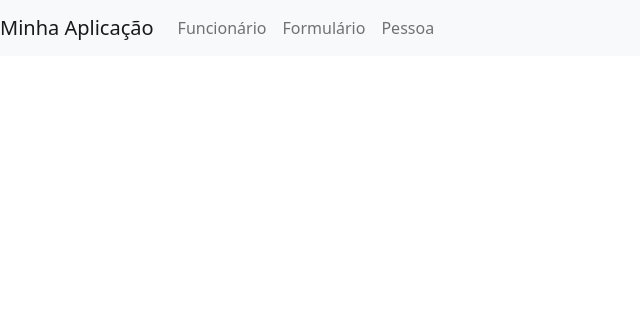
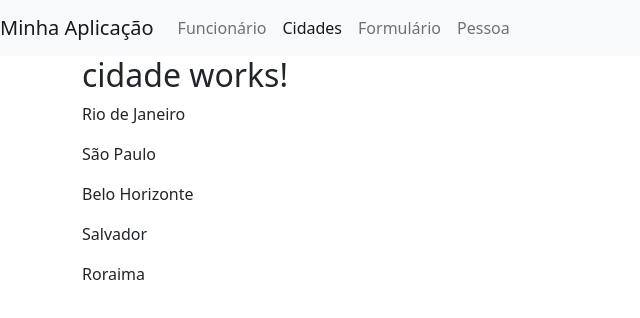
Before and after one commit to tallyto/angular-full-stack, an Angular app: page /cidades in a window 1280 px wide. Before the commit this address led to /. Shown: the top 318 px of the page, without its empty margins (0-640 px from the left). Built offline with nearby package versions, Linux system fonts and the light colour scheme; data requests are answered from the project's data file.

Commit message:
16.3 - fazendo requisicao com get e recebendo o retorno

```diff
--- a/src/app/app-routing.module.ts
+++ b/src/app/app-routing.module.ts
@@ -3,12 +3,14 @@
 import {FuncionarioFormComponent} from "./funcionario-form/funcionario-form.component";
 import {TemplateDrivenFormsComponent} from "./template-driven-forms/template-driven-forms.component";
 import {PessoaComponent} from "./pessoa/pessoa.component";
+import {CidadeComponent} from "./cidade/cidade.component";
 
 const routes: Routes = [
   {path: '', component: FuncionarioFormComponent},
   {path: 'pessoa', component: PessoaComponent},
   {path: 'funcionario', component: FuncionarioFormComponent},
-  {path: 'formulario', component: TemplateDrivenFormsComponent}
+  {path: 'formulario', component: TemplateDrivenFormsComponent},
+  {path: 'cidades', component: CidadeComponent},
 ]
 
 @NgModule({
--- /dev/null
+++ b/src/app/cidade/cidade.component.html
@@ -0,0 +1,11 @@
+<div class="container">
+  <div *ngIf="error" class="alert alert-danger" role="alert">
+    {{error.message}}
+  </div>
+  <h2>cidade works!</h2>
+  <div *ngIf="cidades.length > 0">
+    <p *ngFor="let cidade of cidades">
+      {{cidade.nome}}
+    </p>
+  </div>
+</div>
--- /dev/null
+++ b/src/app/cidade/cidade.component.ts
@@ -0,0 +1,30 @@
+import {Component, OnInit} from '@angular/core';
+import {CidadeService} from "./cidade.service";
+
+@Component({
+  selector: 'app-cidade',
+  templateUrl: './cidade.component.html',
+  styleUrls: ['./cidade.component.css'],
+  providers: [CidadeService]
+})
+export class CidadeComponent implements OnInit {
+  public cidades: any = []
+  public error: any
+
+  constructor(private cidadeService: CidadeService) {
+  }
+
+  ngOnInit(): void {
+    this.cidadeService.consultar().subscribe(
+      {
+        next: (value) => {
+          this.cidades = value;
+        },
+        error: (error) => {
+          this.error = error
+        }
+      }
+    )
+  }
+
+}
--- /dev/null
+++ b/src/app/cidade/cidade.service.ts
@@ -0,0 +1,14 @@
+import { Injectable } from '@angular/core';
+import {HttpClient} from "@angular/common/http";
+
+@Injectable({
+  providedIn: 'root'
+})
+export class CidadeService {
+
+  constructor(private http: HttpClient) { }
+
+  consultar() {
+    return this.http.get('http://localhost:3000/cidades')
+  }
+}
--- a/src/app/nav-bar/nav-bar.component.html
+++ b/src/app/nav-bar/nav-bar.component.html
@@ -11,6 +11,9 @@
         <a class="nav-link" routerLink="/funcionario" routerLinkActive="active">Funcionário</a>
       </li>
       <li class="nav-item">
+        <a class="nav-link" routerLink="/cidades" routerLinkActive="active">Cidades</a>
+      </li>
+      <li class="nav-item">
         <a class="nav-link" routerLink="/formulario" routerLinkActive="active">Formulário</a>
       </li>
       <li class="nav-item">
```
Also changed, not shown: src/app/app.module.ts (+7 -3 lines), src/app/cidade/cidade.component.css (added).
